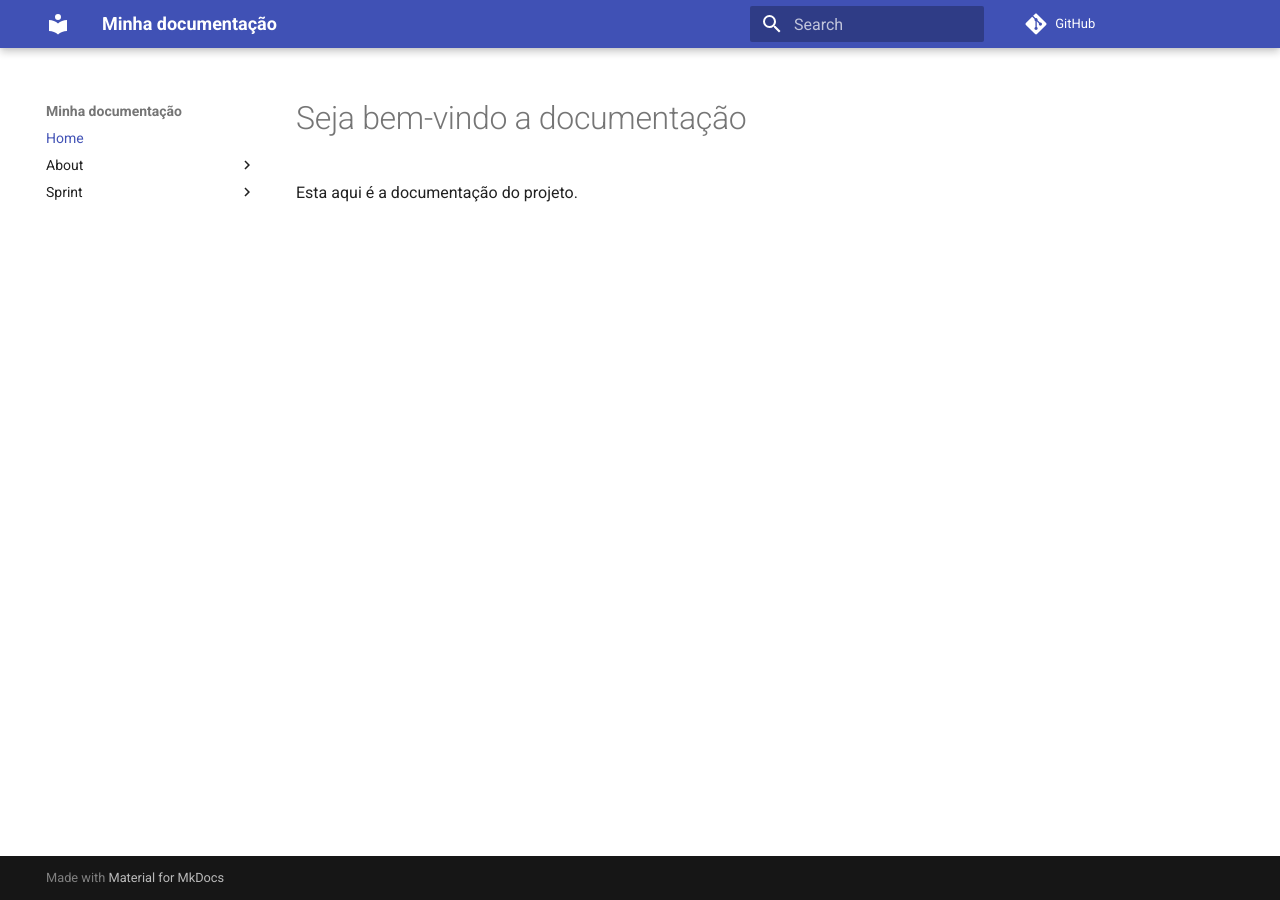
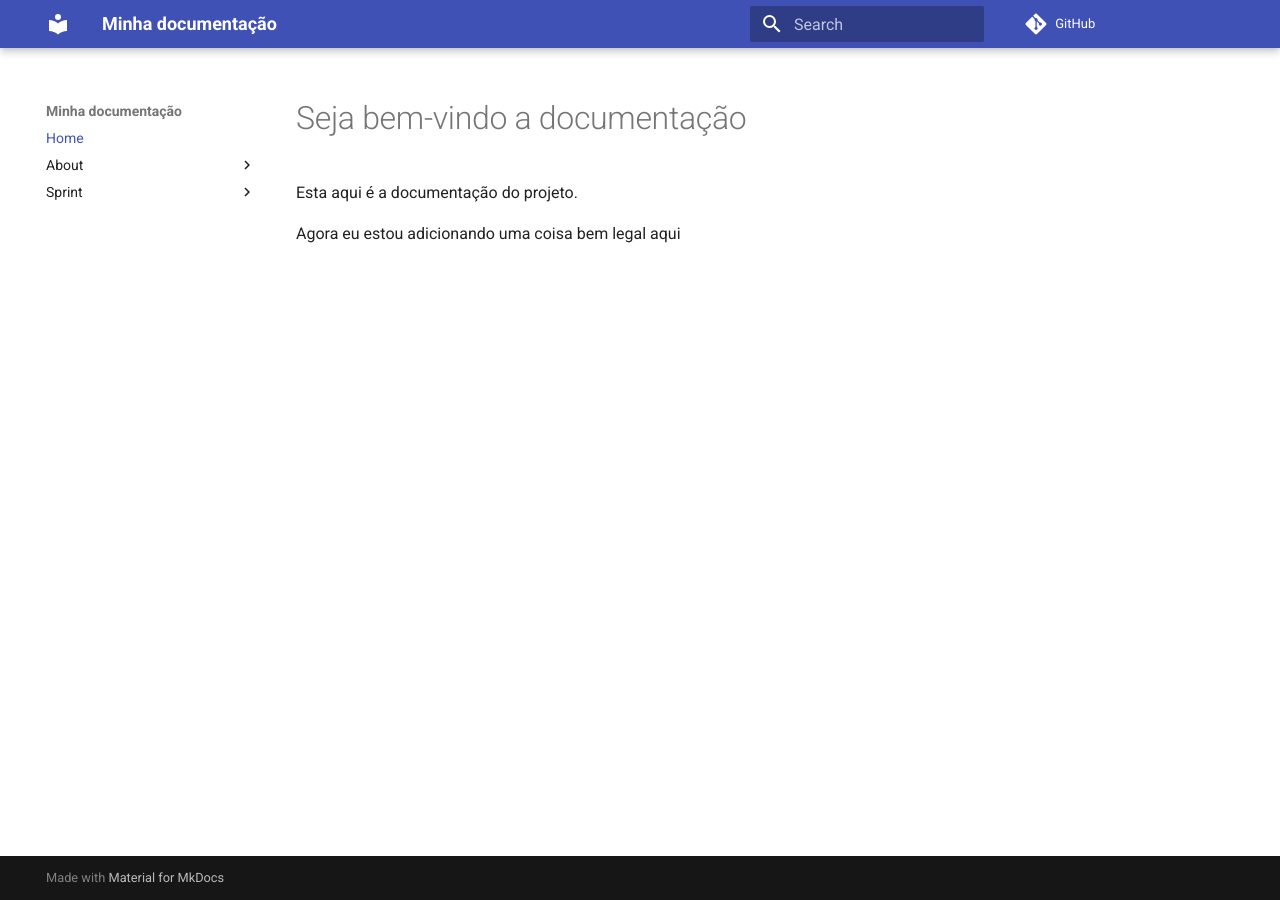
Before and after one commit to BrunoBReis/test-docs, an MkDocs documentation site: the page built from docs/index.md, in a window 1280 px wide. Built offline with MkDocs 1.6.1 and Material for MkDocs 9.7.7, drawn with Linux system fonts in a browser that asks for light colours; comment, search, counter and statistics services are not loaded.

Commit message:
changing index

```diff
--- a/docs/index.md
+++ b/docs/index.md
@@ -1,3 +1,5 @@
 # Seja bem-vindo a documentação
 
 Esta aqui é a documentação do projeto.
+
+Agora eu estou adicionando uma coisa bem legal aqui
```
